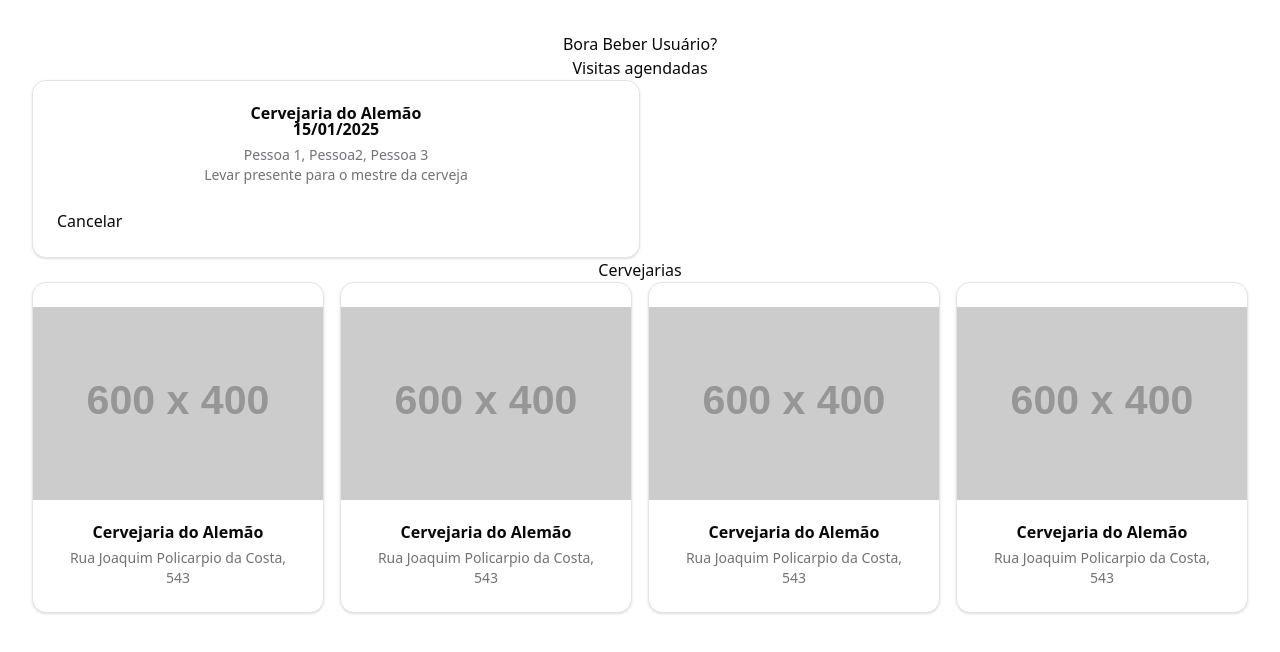
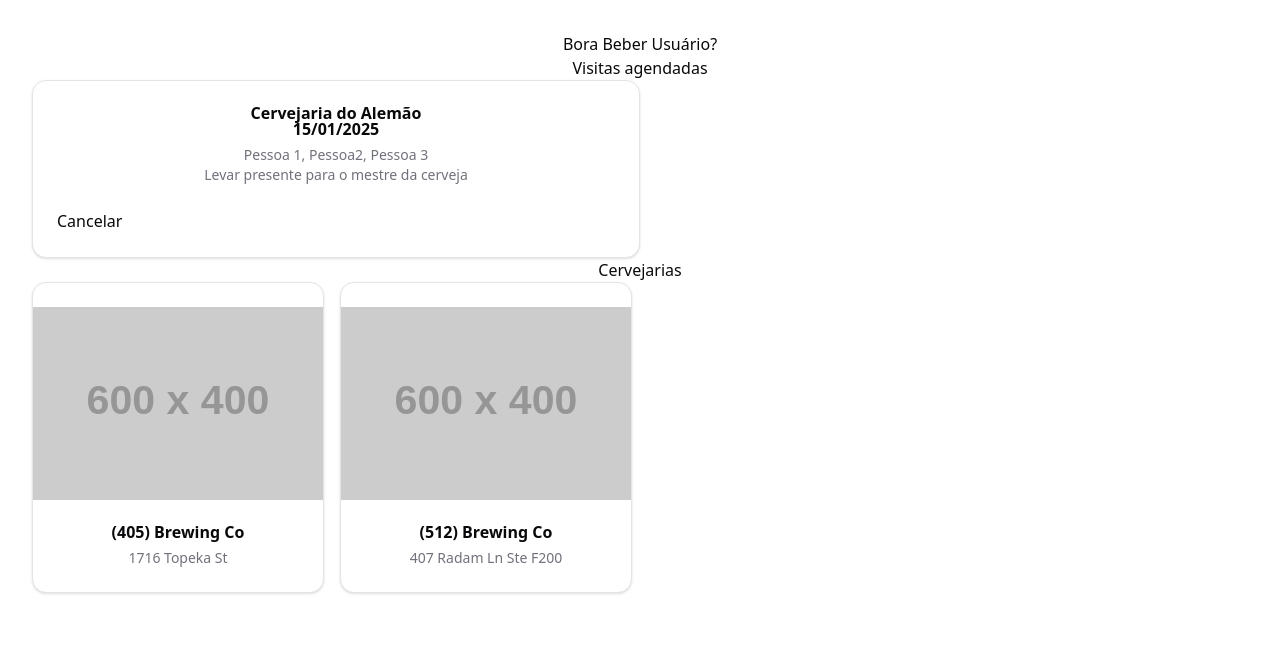
Before and after one commit to BrunoBiluca/biluca-agenda-breja-react, a React (Vite) app: page / in a window 1280 px wide. Shown: the top 652 px of the page. Built offline with nearby package versions, Linux system fonts and the light colour scheme.

Commit message:
🚧 Início da camada de integração com os dados de cervejarias

```diff
--- /dev/null
+++ b/src/breweries-data/BreweriesData.ts
@@ -0,0 +1,22 @@
+export interface Brewery {
+  id: string;
+  name: string;
+  brewery_type: string;
+  address_1: string;
+  address_2: string | null;
+  address_3: string | null;
+  city: string;
+  state_province: string;
+  postal_code: string;
+  country: string;
+  longitude: number | null;
+  latitude: number | null;
+  phone: string;
+  website_url: string;
+  state: string;
+  street: string;
+}
+
+export abstract class BreweriesData {
+  abstract getAll(): Promise<Brewery[]>;
+}
--- /dev/null
+++ b/src/breweries-data/BreweriesDataContext.tsx
@@ -0,0 +1,15 @@
+import { createContext } from "react";
+import { LocalBreweriesData } from "./LocalBreweriesData";
+import type { BreweriesData } from "./BreweriesData";
+
+export const BreweriesDataContext = createContext<BreweriesData>(
+  new LocalBreweriesData()
+);
+
+export function BreweriesDataProvider({ children }: any) {
+  return (
+    <BreweriesDataContext.Provider value={new LocalBreweriesData()}>
+      {children}
+    </BreweriesDataContext.Provider>
+  );
+}
--- /dev/null
+++ b/src/breweries-data/LocalBreweriesData.ts
@@ -0,0 +1,44 @@
+import { BreweriesData, type Brewery } from "./BreweriesData";
+
+export class LocalBreweriesData extends BreweriesData {
+  getAll(): Promise<Brewery[]> {
+    return Promise.resolve([
+      {
+        id: "5128df48-79fc-4f0f-8b52-d06be54d0cec",
+        name: "(405) Brewing Co",
+        brewery_type: "micro",
+        address_1: "1716 Topeka St",
+        address_2: null,
+        address_3: null,
+        city: "Norman",
+        state_province: "Oklahoma",
+        postal_code: "73069-8224",
+        country: "United States",
+        longitude: -97.46818222,
+        latitude: 35.25738891,
+        phone: "4058160490",
+        website_url: "http://www.405brewing.com",
+        state: "Oklahoma",
+        street: "1716 Topeka St",
+      },
+      {
+        id: "9c5a66c8-cc13-416f-a5d9-0a769c87d318",
+        name: "(512) Brewing Co",
+        brewery_type: "micro",
+        address_1: "407 Radam Ln Ste F200",
+        address_2: null,
+        address_3: null,
+        city: "Austin",
+        state_province: "Texas",
+        postal_code: "78745-1197",
+        country: "United States",
+        longitude: null,
+        latitude: null,
+        phone: "5129211545",
+        website_url: "http://www.512brewing.com",
+        state: "Texas",
+        street: "407 Radam Ln Ste F200",
+      },
+    ]);
+  }
+}
--- a/src/breweries/Breweries.tsx
+++ b/src/breweries/Breweries.tsx
@@ -1,14 +1,28 @@
+import { useContext, useEffect, useState } from "react";
 import { BreweryItem } from "./BreweryItem";
+import { BreweriesDataContext } from "src/breweries-data/BreweriesDataContext";
 
 export function Breweries() {
+  const data = useContext(BreweriesDataContext);
+  const [breweries, setBreweries] = useState<any[]>([]);
+
+  useEffect(() => {
+    const fetchData = async () => {
+      setBreweries(await data.getAll());
+    };
+
+    fetchData();
+
+    return () => {};
+  }, []);
+
   return (
     <>
       <h2>Cervejarias</h2>
       <div className="container grid grid-cols-4 gap-4">
-        <BreweryItem />
-        <BreweryItem />
-        <BreweryItem />
-        <BreweryItem />
+        {breweries.map((brewery) => (
+          <BreweryItem key={brewery.id} brewery={brewery} />
+        ))}
       </div>
     </>
   );
--- a/src/breweries/BreweryItem.tsx
+++ b/src/breweries/BreweryItem.tsx
@@ -1,12 +1,12 @@
 import { Card, CardDescription, CardHeader, CardTitle } from "@ui/card";
 
-export function BreweryItem() {
+export function BreweryItem({ brewery }: any) {
   return (
     <Card>
       <img src="https://placehold.co/600x400" />
       <CardHeader>
-        <CardTitle>Cervejaria do Alemão</CardTitle>
-        <CardDescription>Rua Joaquim Policarpio da Costa, 543</CardDescription>
+        <CardTitle>{brewery.name}</CardTitle>
+        <CardDescription>{brewery.address_1}</CardDescription>
       </CardHeader>
     </Card>
   );
```
Also changed, not shown: src/breweries-data/ExternalBreweriesData.ts (added).
